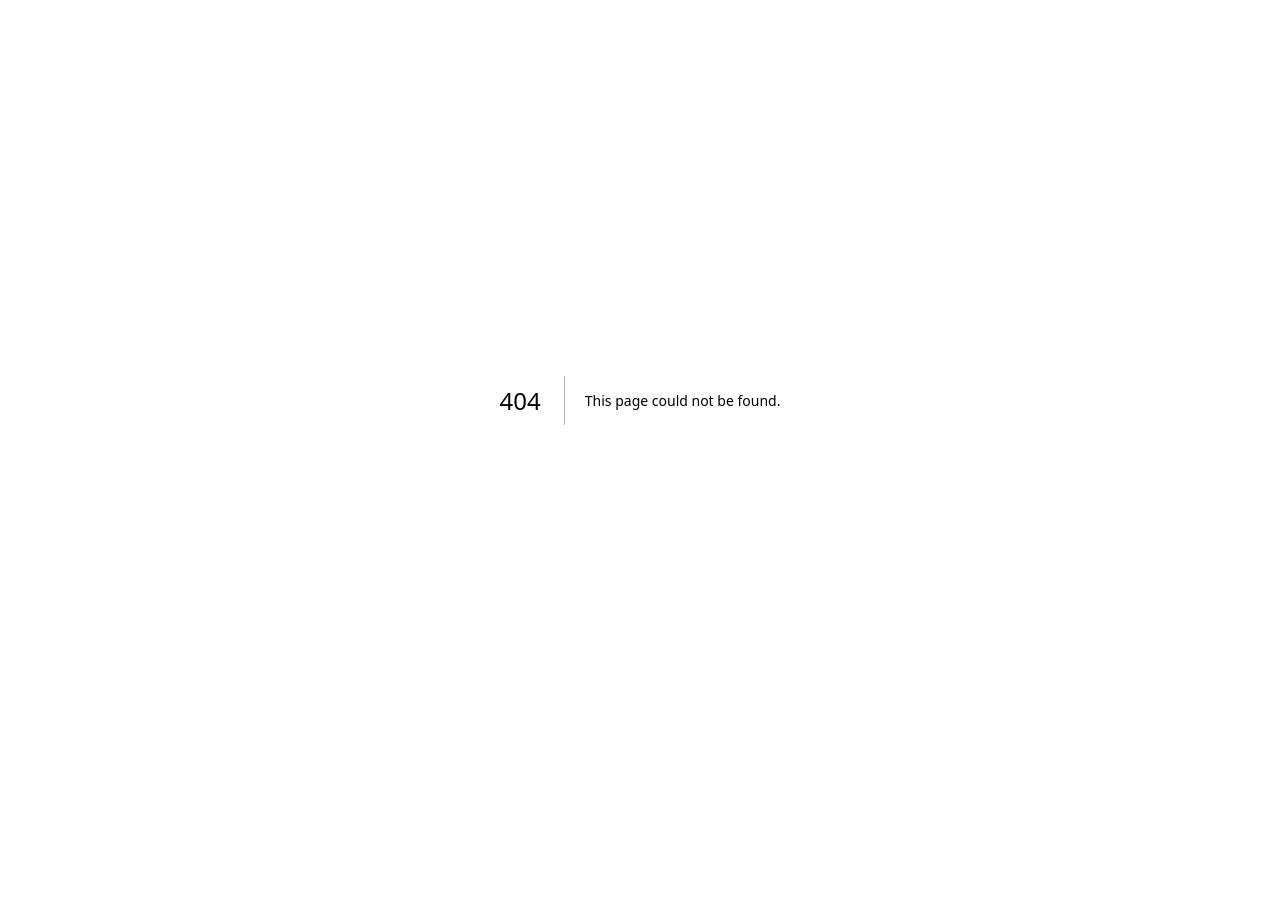
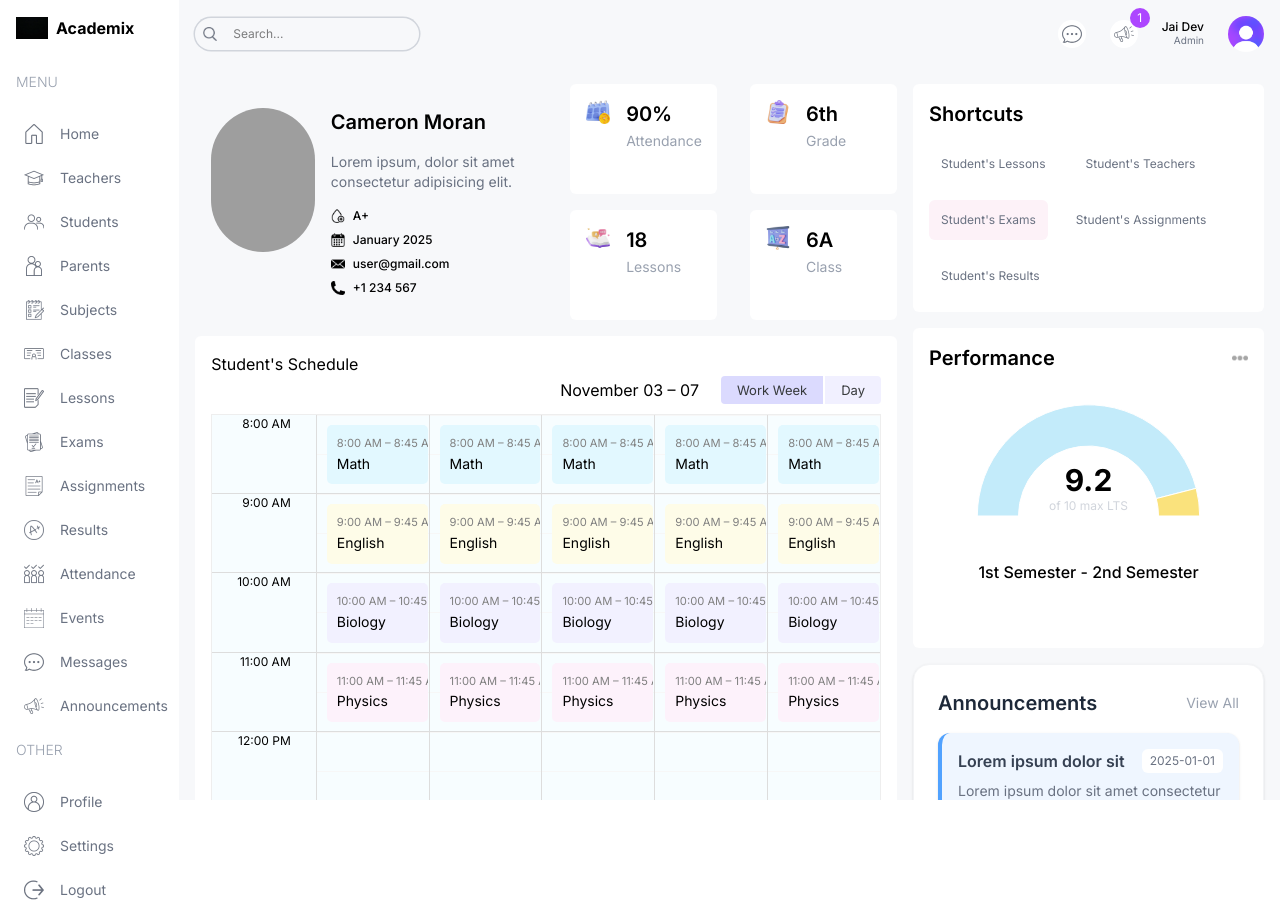
Before and after one commit to iampraneeth1116/Academix, a Next.js app: page /student/1 in a window 1280 px wide. Before the commit this address had no page. Before the commit the page ends 800 px from the top, so only its background shows below. Built offline with nearby package versions, Linux system fonts and the light colour scheme; grey boxes are pictures that could not be loaded.

Commit message:
added singlestudentpage

```diff
--- /dev/null
+++ b/src/app/(dashboard)/student/[id]/page.tsx
@@ -0,0 +1,145 @@
+import Announcements from "@/components/Announcements";
+import BigCalendar from "@/components/BigCalendar";
+import Performance from "@/components/Performance";
+import Image from "next/image";
+import Link from "next/link";
+
+const SingleStudentPage = () => {
+  return (
+    <div className="flex-1 p-4 flex flex-col gap-4 xl:flex-row">
+      {/* L */}
+      <div className="w-full xl:w-2/3">
+        {/* TOP */}
+        <div className="flex flex-col lg:flex-row gap-4">
+          {/* USER INFO CARD */}
+          <div className="bg-aSky py-6 px-4 rounded-md flex-1 flex gap-4">
+            <div className="w-1/3">
+              <Image
+                src="https://images.pexels.com/photos/5414817/pexels-photo-5414817.jpeg?auto=compress&cs=tinysrgb&w=1200"
+                alt=""
+                width={144}
+                height={144}
+                className="w-36 h-36 rounded-full object-cover"
+              />
+            </div>
+            <div className="w-2/3 flex flex-col justify-between gap-4">
+              <h1 className="text-xl font-semibold">Cameron Moran</h1>
+              <p className="text-sm text-gray-500">
+                Lorem ipsum, dolor sit amet consectetur adipisicing elit.
+              </p>
+              <div className="flex items-center justify-between gap-2 flex-wrap text-xs font-medium">
+                <div className="w-full md:w-1/3 lg:w-full 2xl:w-1/3 flex items-center gap-2">
+                  <Image src="/blood.png" alt="" width={14} height={14} />
+                  <span>A+</span>
+                </div>
+                <div className="w-full md:w-1/3 lg:w-full 2xl:w-1/3 flex items-center gap-2">
+                  <Image src="/date.png" alt="" width={14} height={14} />
+                  <span>January 2025</span>
+                </div>
+                <div className="w-full md:w-1/3 lg:w-full 2xl:w-1/3 flex items-center gap-2">
+                  <Image src="/mail.png" alt="" width={14} height={14} />
+                  <span>user@gmail.com</span>
+                </div>
+                <div className="w-full md:w-1/3 lg:w-full 2xl:w-1/3 flex items-center gap-2">
+                  <Image src="/phone.png" alt="" width={14} height={14} />
+                  <span>+1 234 567</span>
+                </div>
+              </div>
+            </div>
+          </div>
+          {/* SMALL CARDS */}
+          <div className="flex-1 flex gap-4 justify-between flex-wrap">
+            {/* CARD */}
+            <div className="bg-white p-4 rounded-md flex gap-4 w-full md:w-[48%] xl:w-[45%] 2xl:w-[48%]">
+              <Image
+                src="/singleAttendance.png"
+                alt=""
+                width={24}
+                height={24}
+                className="w-6 h-6"
+              />
+              <div className="">
+                <h1 className="text-xl font-semibold">90%</h1>
+                <span className="text-sm text-gray-400">Attendance</span>
+              </div>
+            </div>
+            {/* CARD */}
+            <div className="bg-white p-4 rounded-md flex gap-4 w-full md:w-[48%] xl:w-[45%] 2xl:w-[48%]">
+              <Image
+                src="/singleBranch.png"
+                alt=""
+                width={24}
+                height={24}
+                className="w-6 h-6"
+              />
+              <div className="">
+                <h1 className="text-xl font-semibold">6th</h1>
+                <span className="text-sm text-gray-400">Grade</span>
+              </div>
+            </div>
+            {/* CARD */}
+            <div className="bg-white p-4 rounded-md flex gap-4 w-full md:w-[48%] xl:w-[45%] 2xl:w-[48%]">
+              <Image
+                src="/singleLesson.png"
+                alt=""
+                width={24}
+                height={24}
+                className="w-6 h-6"
+              />
+              <div className="">
+                <h1 className="text-xl font-semibold">18</h1>
+                <span className="text-sm text-gray-400">Lessons</span>
+              </div>
+            </div>
+            {/* CARD */}
+            <div className="bg-white p-4 rounded-md flex gap-4 w-full md:w-[48%] xl:w-[45%] 2xl:w-[48%]">
+              <Image
+                src="/singleClass.png"
+                alt=""
+                width={24}
+                height={24}
+                className="w-6 h-6"
+              />
+              <div className="">
+                <h1 className="text-xl font-semibold">6A</h1>
+                <span className="text-sm text-gray-400">Class</span>
+              </div>
+            </div>
+          </div>
+        </div>
+        {/* BOTTOM */}
+        <div className="mt-4 bg-white rounded-md p-4 h-[800px]">
+          <h1>Student&apos;s Schedule</h1>
+          <BigCalendar />
+        </div>
+      </div>
+      {/* R */}
+      <div className="w-full xl:w-1/3 flex flex-col gap-4">
+        <div className="bg-white p-4 rounded-md">
+          <h1 className="text-xl font-semibold">Shortcuts</h1>
+          <div className="mt-4 flex gap-4 flex-wrap text-xs text-gray-500">
+            <Link className="p-3 rounded-md bg-aSkyLight" href="/">
+              Student&apos;s Lessons
+            </Link>
+            <Link className="p-3 rounded-md bg-aPurpleLight" href="/">
+              Student&apos;s Teachers
+            </Link>
+            <Link className="p-3 rounded-md bg-pink-50" href="/">
+              Student&apos;s Exams
+            </Link>
+            <Link className="p-3 rounded-md bg-aSkyLight" href="/">
+              Student&apos;s Assignments
+            </Link>
+            <Link className="p-3 rounded-md bg-aYellowLight" href="/">
+              Student&apos;s Results
+            </Link>
+          </div>
+        </div>
+        <Performance />
+        <Announcements />
+      </div>
+    </div>
+  );
+};
+
+export default SingleStudentPage;
```
